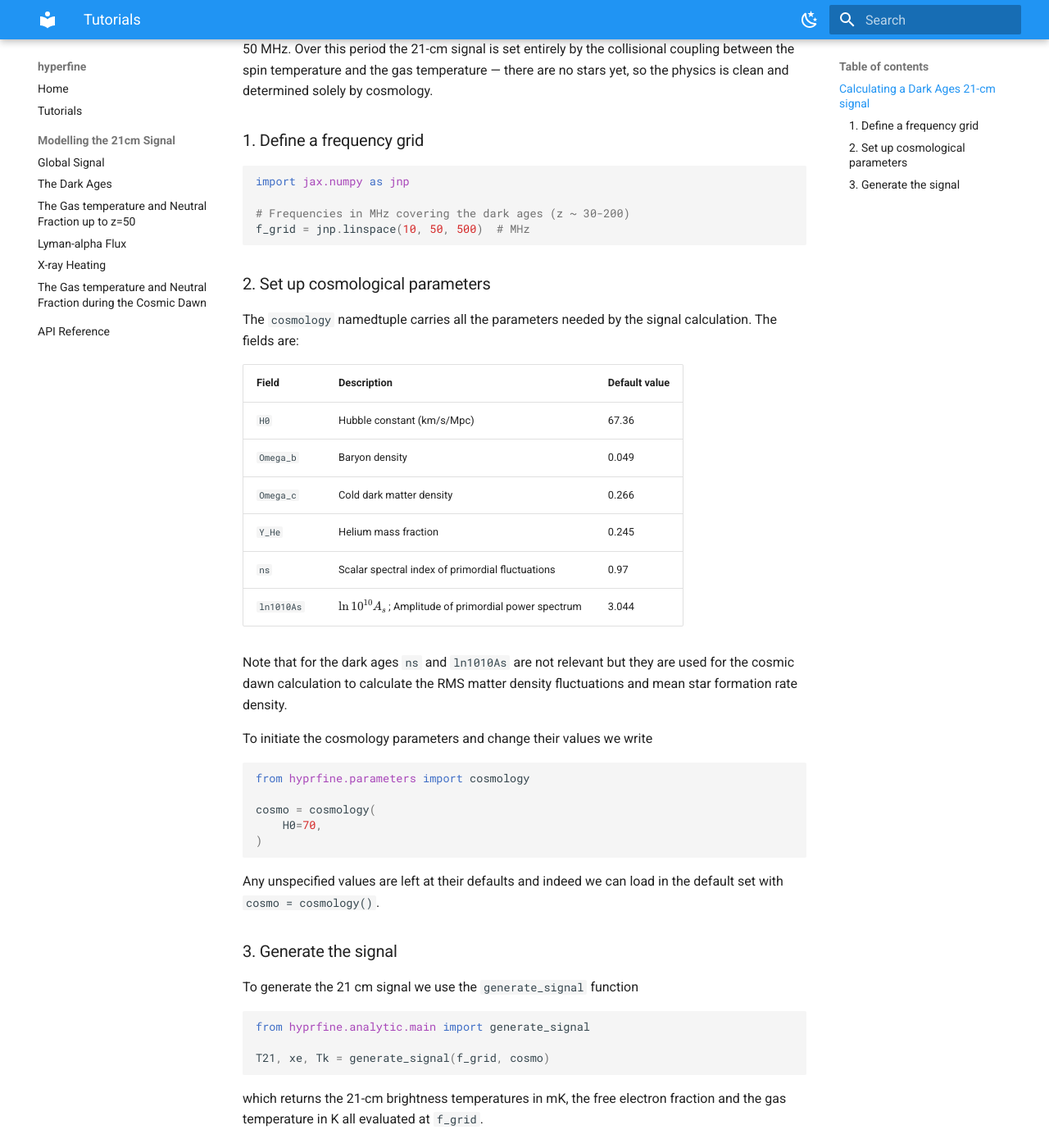
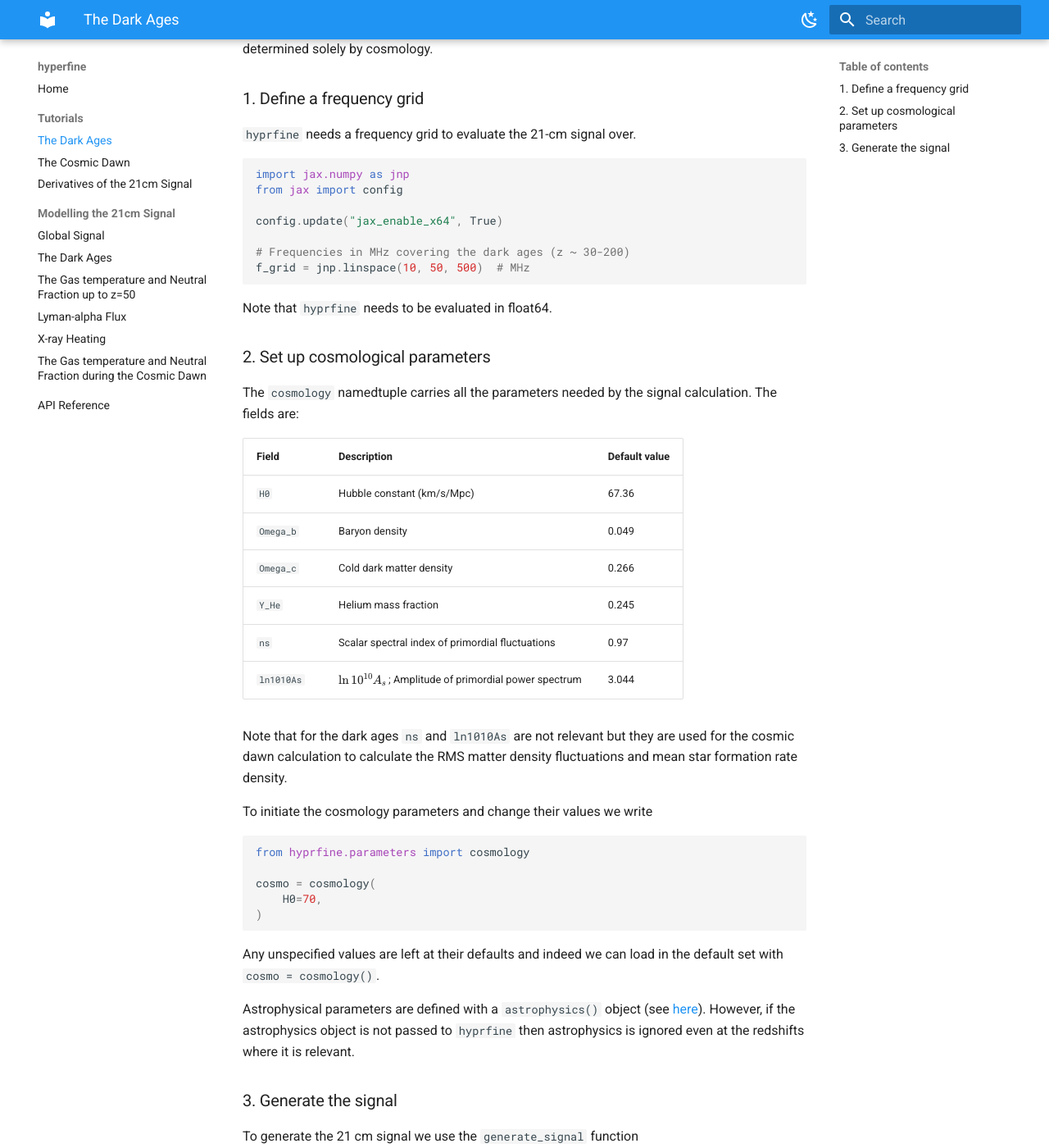
Before and after one commit to htjb/hyprfine, an MkDocs documentation site: the page built from docs/tutorials/dark-ages.md, in a window 1280 px wide and 1400 px high, scrolled down 209 px. Shown: the whole window at 82% size. Built offline with MkDocs 1.6.1 and Material for MkDocs 9.7.7, drawn with Linux system fonts in a browser that asks for light colours.

Commit message:
adding a grad tutorial and updating dark ages.md tutorial

````diff
--- a/docs/tutorials/dark-ages.md
+++ b/docs/tutorials/dark-ages.md
@@ -1,6 +1,4 @@
-# Tutorials
-
-## Calculating a Dark Ages 21-cm signal
+# Calculating a Dark Ages 21-cm signal
 
 The dark ages span roughly redshifts z ~ 30–200, corresponding to observed
 frequencies of ~7–50 MHz. Over this period the 21-cm signal is set entirely
@@ -10,12 +8,19 @@ solely by cosmology.
 
 ### 1. Define a frequency grid
 
+`hyprfine` needs a frequency grid to evaluate the 21-cm signal over.
+
 ```python
 import jax.numpy as jnp
+from jax import config
+
+config.update("jax_enable_x64", True)
 
 # Frequencies in MHz covering the dark ages (z ~ 30-200)
 f_grid = jnp.linspace(10, 50, 500)  # MHz
 ```
+
+Note that `hyprfine` needs to be evaluated in float64.
 
 ### 2. Set up cosmological parameters
 
@@ -48,6 +53,10 @@ cosmo = cosmology(
 Any unspecified values are left at their defaults and indeed we can load in the
 default set with `cosmo = cosmology()`.
 
+Astrophysical parameters are defined with a `astrophysics()` object (see [here](cosmic-dawn.md)).
+However, if the astrophysics object is not passed to `hyprfine` then astrophysics is ignored
+even at the redshifts where it is relevant.
+
 ### 3. Generate the signal
 
 To generate the 21 cm signal we use the `generate_signal` function
--- a/mkdocs.yaml
+++ b/mkdocs.yaml
@@ -39,7 +39,10 @@ extra_javascript:
 
 nav:
   - Home: index.md
-  - Tutorials: tutorials.md
+  - Tutorials:
+      - The Dark Ages: tutorials/dark-ages.md
+      - The Cosmic Dawn: tutorials/cosmic-dawn.md
+      - Derivatives of the 21cm Signal: tutorials/derivatives.md
   - Modelling the 21cm Signal:
       - Global Signal: modelling/intro.md
       - The Dark Ages: modelling/the-dark-ages.md
````
Also changed, not shown: docs/tutorials/dark-ages-derivatives.md (added, +86 -0 lines), docs/figures/grad_T21_vs_frequency.png (added).
